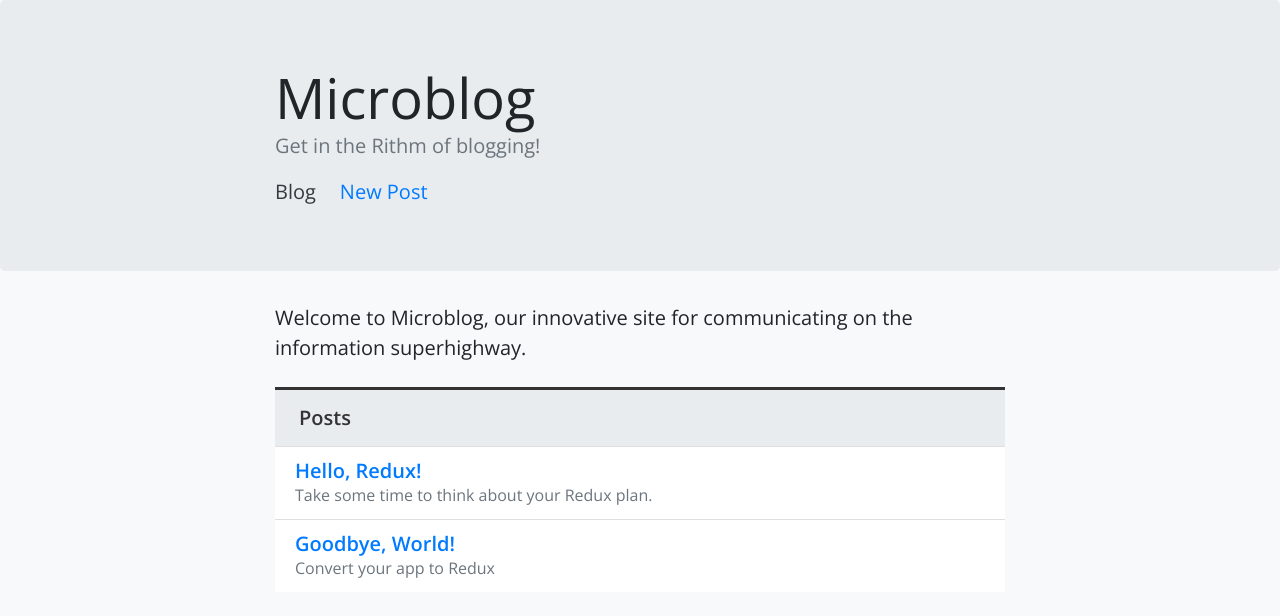
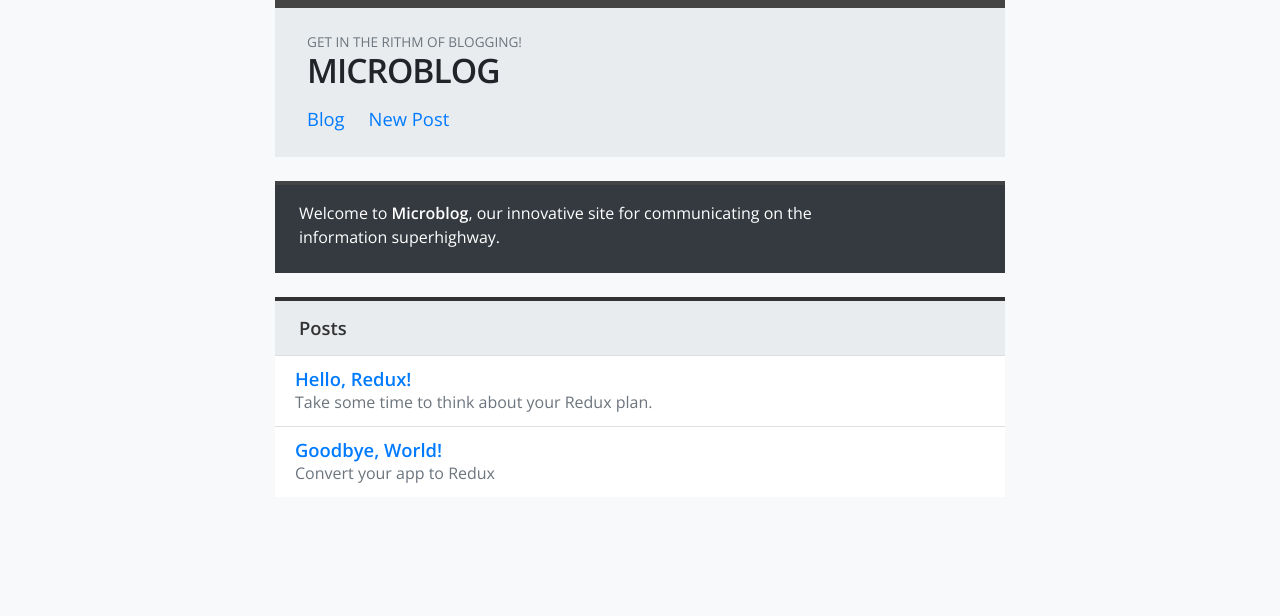
Before and after one commit to chad-schroeder/react-microblog, a React (Create React App) app: page / in a window 1280 px wide. Shown: the top 616 px of the page. Built offline with nearby package versions, Linux system fonts and the light colour scheme.

Commit message:
Styling changes

```diff
--- a/src/components/CommentList/CommentList.js
+++ b/src/components/CommentList/CommentList.js
@@ -41,7 +41,7 @@ class CommentList extends Component {
         <div
           className="mb-0 py-3 px-4"
           style={{
-            borderTop: '3px solid #333',
+            borderTop: '4px solid #333',
             backgroundColor: '#e9ecef'
           }}
         >
--- a/src/components/Home/Home.js
+++ b/src/components/Home/Home.js
@@ -16,14 +16,19 @@ class Home extends Component {
 
     return (
       <>
-        <h2 className="lead">
-          Welcome to <strong>Microblog</strong>, our innovative site for
-          communicating on the information superhighway.
-        </h2>
         <div
-          className="mt-4 mb-0 py-3 px-4"
+          className="mb-4 px-4 py-3 bg-dark text-white"
+          style={{ borderTop: '4px solid #444' }}
+        >
+          <h2 style={{ fontSize: '1rem' }}>
+            Welcome to <strong>Microblog</strong>, our innovative site for
+            communicating on the information&nbsp;superhighway.
+          </h2>
+        </div>
+        <div
+          className="mb-0 py-3 px-4"
           style={{
-            borderTop: '3px solid #333',
+            borderTop: '4px solid #333',
             backgroundColor: '#e9ecef'
           }}
         >
--- /dev/null
+++ b/src/components/NavBar/NavBar.js
@@ -0,0 +1,31 @@
+import React, { Component } from 'react';
+import { NavLink } from 'react-router-dom';
+
+class NavBar extends Component {
+  render() {
+    return (
+      <>
+        <NavLink
+          exact
+          className="mr-4 py-2 text-decoration-none"
+          activeClassName=""
+          style={{ fontSize: '1.15rem' }}
+          to="/"
+        >
+          Blog
+        </NavLink>
+        <NavLink
+          exact
+          className="py-2 text-decoration-none"
+          activeClassName=""
+          style={{ fontSize: '1.15rem' }}
+          to="/new"
+        >
+          New Post
+        </NavLink>
+      </>
+    );
+  }
+}
+
+export default NavBar;
--- a/src/components/NavBox/NavBox.js
+++ b/src/components/NavBox/NavBox.js
@@ -1,33 +1,35 @@
 import React, { Component } from 'react';
-import { NavLink } from 'react-router-dom';
+import NavBar from '../NavBar/NavBar';
 
 class NavBox extends Component {
   render() {
     return (
-      <div className="jumbotron">
-        <div className="container">
-          <div className="row justify-content-center">
-            <div className="col-12 col-md-10 col-lg-8">
-              <h1 className="display-4 mb-0">Microblog</h1>
-              <p className="lead text-muted mb-3">
+      <div className="container">
+        <div className="row justify-content-center">
+          <div className="col-12 col-md-10 col-lg-8">
+            <div
+              className="jumbotron mb-4 py-4 rounded-0"
+              style={{ borderTop: '8px solid #444' }}
+            >
+              <p
+                className="text-muted text-uppercase mb-0"
+                style={{ fontSize: '0.85rem' }}
+              >
                 Get in the Rithm of blogging!
               </p>
-              <NavLink
-                exact
-                className="mr-4 lead text-decoration-none"
-                activeClassName="text-dark"
-                to="/"
+              <h1
+                className="mt-0 mb-3 text-uppercase"
+                style={{
+                  fontSize: '2.1rem',
+                  lineHeight: '1.1',
+                  fontWeight: 600,
+                  letterSpacing: '-1px'
+                }}
               >
-                Blog
-              </NavLink>
-              <NavLink
-                exact
-                className="lead text-decoration-none"
-                activeClassName="text-dark"
-                to="/new"
-              >
-                New Post
-              </NavLink>
+                Microblog
+              </h1>
+
+              <NavBar />
             </div>
           </div>
         </div>
--- a/src/components/Post/Post.js
+++ b/src/components/Post/Post.js
@@ -50,15 +50,24 @@ class Post extends Component {
       return (
         <>
           <div
-            className="Post p-3 pb-4 bg-white"
-            style={{ borderTop: '3px solid #444' }}
+            className="Post mb-4 p-4 pb-4 bg-white"
+            style={{ borderTop: '4px solid #444' }}
           >
             <div className="media">
               <div className="media-body">
-                <h1 className="mb-0 h2" style={{ fontWeight: 600 }}>
+                <p
+                  className="mb-0 text-muted text-uppercase"
+                  style={{ fontSize: '0.85rem' }}
+                >
+                  Post
+                </p>
+                <h1
+                  className="mb-4 h2"
+                  style={{ fontSize: '1.8rem', fontWeight: 600 }}
+                >
                   {title}
                 </h1>
-                <p className="text-muted">{description}</p>
+                {/* <p className="text-muted">{description}</p> */}
               </div>
               <div className="ml-3 align-self-center">
                 <button
--- a/src/components/PostForm/PostForm.js
+++ b/src/components/PostForm/PostForm.js
@@ -41,7 +41,7 @@ class PostForm extends Component {
         <div
           className="py-3 px-4"
           style={{
-            borderTop: '3px solid #333',
+            borderTop: '4px solid #333',
             backgroundColor: '#e9ecef'
           }}
         >
--- a/src/index.css
+++ b/src/index.css
@@ -20,3 +20,12 @@ h5,
 h6 {
   line-height: 1.5;
 }
+
+h5,
+.h5 {
+  font-size: 1.15rem;
+}
+
+label {
+  margin-bottom: 0.2rem;
+}
```
